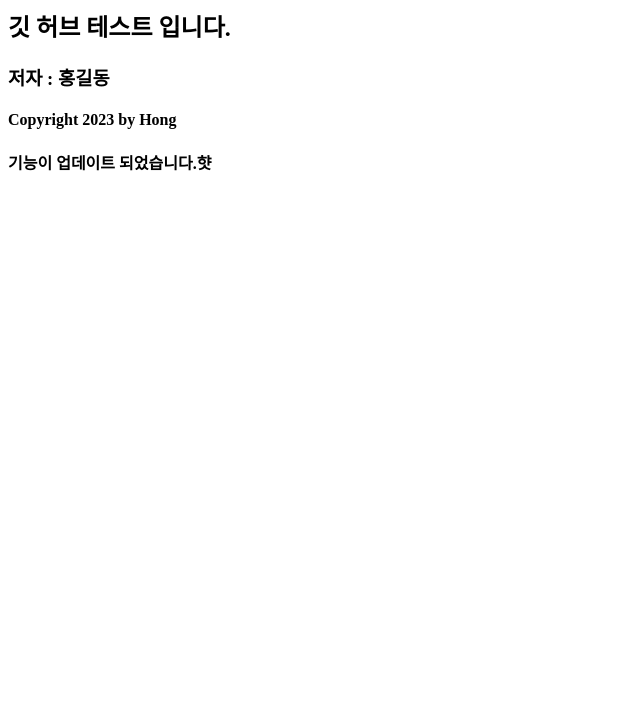
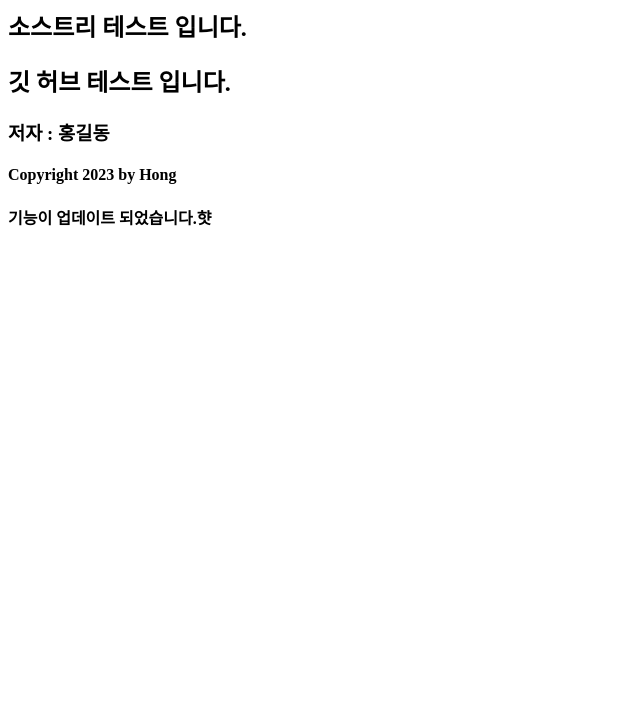
Before and after one commit to BaeJunHee48/sg_3, a plain HTML site: page index.html in a window 1280 px wide. Shown: the part 81-800 px from the top of the page, without its empty margins (0-640 px from the left). Drawn offline with Linux system fonts and the light colour scheme.

Commit message:
내용 더 추가

```diff
--- a/index.html
+++ b/index.html
@@ -7,6 +7,7 @@
   </head>
   <body>
     <h1>배포 테스트 입니다.</h1>
+    <h2>소스트리 테스트 입니다.</h2>
     <h2>깃 허브 테스트 입니다.</h2>
     <h3>저자 : 홍길동</h3>
     <h4>Copyright 2023 by Hong</h4>
```
